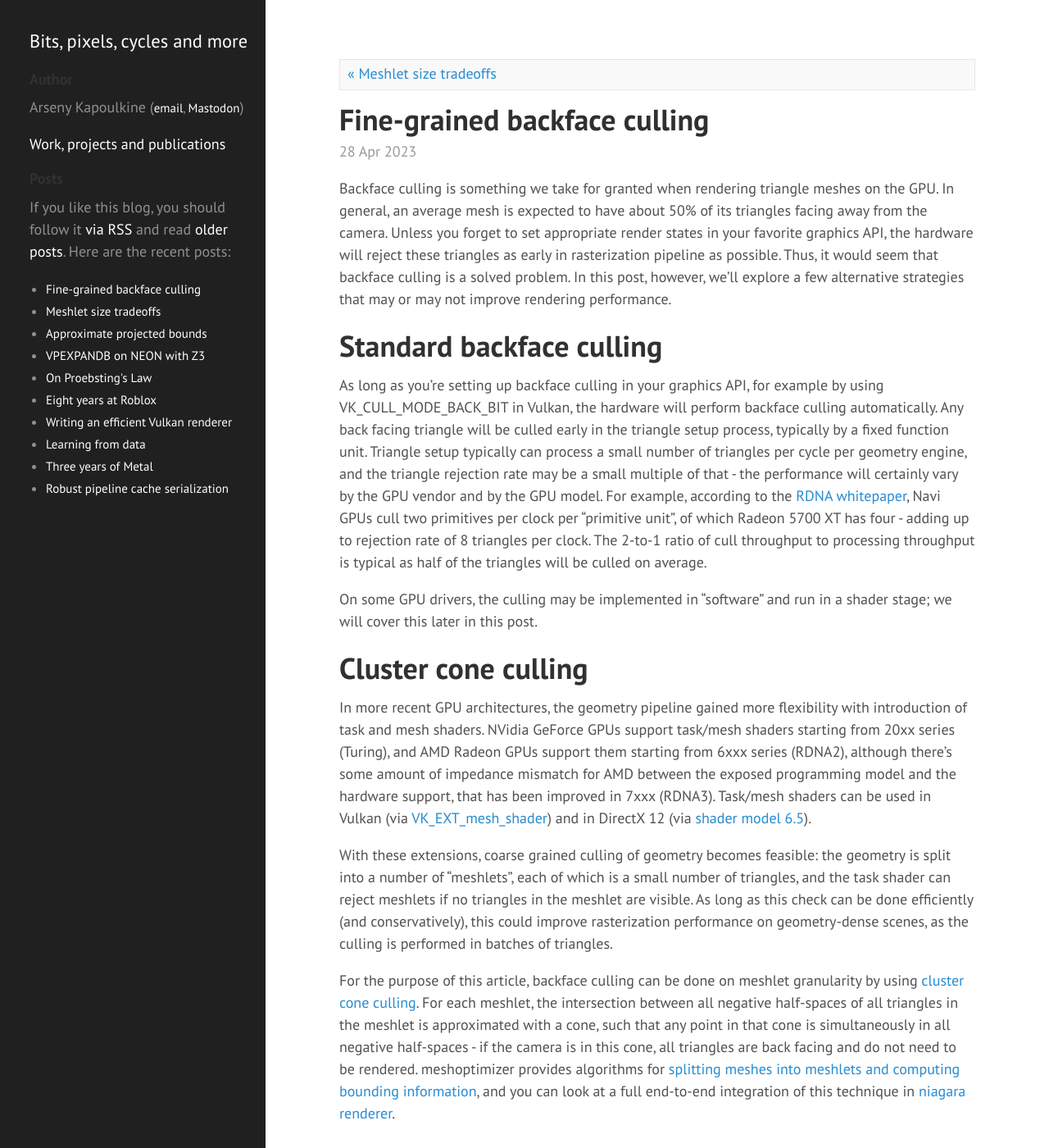
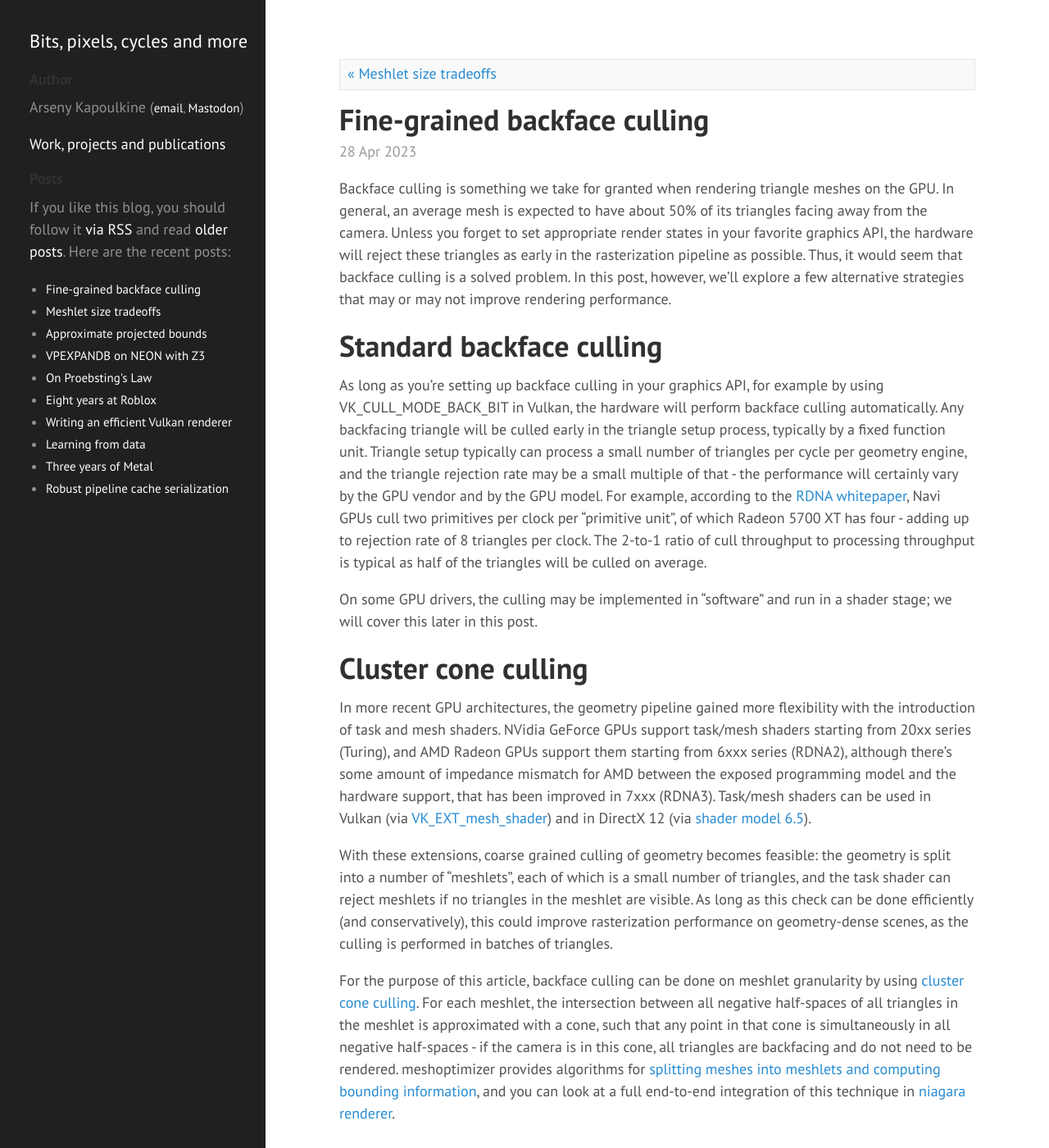
Before and after one commit to zeux/zeux.github.io, a Jekyll site: the page built from _posts/2023-04-28-triangle-backface-culling.md, in a window 1280 px wide and 1400 px high. Shown: the whole window at 82% size. Built offline with Jekyll 4.4.1, drawn with Linux system fonts in a browser that asks for light colours; some of the changed text lies outside the part shown.

Commit message:
Grammar fixes

````diff
--- a/_posts/2023-04-28-triangle-backface-culling.md
+++ b/_posts/2023-04-28-triangle-backface-culling.md
@@ -5,29 +5,29 @@ excerpt_separator: <!--more-->
 math: true
 ---
 
-Backface culling is something we take for granted when rendering triangle meshes on the GPU. In general, an average mesh is expected to have about 50% of its triangles facing away from the camera. Unless you forget to set appropriate render states in your favorite graphics API, the hardware will reject these triangles as early in rasterization pipeline as possible. Thus, it would seem that backface culling is a solved problem. In this post, however, we'll explore a few alternative strategies that may or may not improve rendering performance.
+Backface culling is something we take for granted when rendering triangle meshes on the GPU. In general, an average mesh is expected to have about 50% of its triangles facing away from the camera. Unless you forget to set appropriate render states in your favorite graphics API, the hardware will reject these triangles as early in the rasterization pipeline as possible. Thus, it would seem that backface culling is a solved problem. In this post, however, we'll explore a few alternative strategies that may or may not improve rendering performance.
 
 <!--more-->
 
 # Standard backface culling
 
-As long as you're setting up backface culling in your graphics API, for example by using VK_CULL_MODE_BACK_BIT in Vulkan, the hardware will perform backface culling automatically. Any back facing triangle will be culled early in the triangle setup process, typically by a fixed function unit. Triangle setup typically can process a small number of triangles per cycle per geometry engine, and the triangle rejection rate may be a small multiple of that - the performance will certainly vary by the GPU vendor and by the GPU model. For example, according to the [RDNA whitepaper](https://www.amd.com/system/files/documents/rdna-whitepaper.pdf), Navi GPUs cull two primitives per clock per "primitive unit", of which Radeon 5700 XT has four - adding up to rejection rate of 8 triangles per clock. The 2-to-1 ratio of cull throughput to processing throughput is typical as half of the triangles will be culled on average.
+As long as you're setting up backface culling in your graphics API, for example by using VK_CULL_MODE_BACK_BIT in Vulkan, the hardware will perform backface culling automatically. Any backfacing triangle will be culled early in the triangle setup process, typically by a fixed function unit. Triangle setup typically can process a small number of triangles per cycle per geometry engine, and the triangle rejection rate may be a small multiple of that - the performance will certainly vary by the GPU vendor and by the GPU model. For example, according to the [RDNA whitepaper](https://www.amd.com/system/files/documents/rdna-whitepaper.pdf), Navi GPUs cull two primitives per clock per "primitive unit", of which Radeon 5700 XT has four - adding up to rejection rate of 8 triangles per clock. The 2-to-1 ratio of cull throughput to processing throughput is typical as half of the triangles will be culled on average.
 
 On some GPU drivers, the culling may be implemented in "software" and run in a shader stage; we will cover this later in this post.
 
 # Cluster cone culling
 
-In more recent GPU architectures, the geometry pipeline gained more flexibility with introduction of task and mesh shaders. NVidia GeForce GPUs support task/mesh shaders starting from 20xx series (Turing), and AMD Radeon GPUs support them starting from 6xxx series (RDNA2), although there's some amount of impedance mismatch for AMD between the exposed programming model and the hardware support, that has been improved in 7xxx (RDNA3). Task/mesh shaders can be used in Vulkan (via [VK_EXT_mesh_shader](https://github.com/KhronosGroup/Vulkan-Docs/blob/main/proposals/VK_EXT_mesh_shader.adoc)) and in DirectX 12 (via [shader model 6.5](https://devblogs.microsoft.com/directx/coming-to-directx-12-mesh-shaders-and-amplification-shaders-reinventing-the-geometry-pipeline/)).
+In more recent GPU architectures, the geometry pipeline gained more flexibility with the introduction of task and mesh shaders. NVidia GeForce GPUs support task/mesh shaders starting from 20xx series (Turing), and AMD Radeon GPUs support them starting from 6xxx series (RDNA2), although there's some amount of impedance mismatch for AMD between the exposed programming model and the hardware support, that has been improved in 7xxx (RDNA3). Task/mesh shaders can be used in Vulkan (via [VK_EXT_mesh_shader](https://github.com/KhronosGroup/Vulkan-Docs/blob/main/proposals/VK_EXT_mesh_shader.adoc)) and in DirectX 12 (via [shader model 6.5](https://devblogs.microsoft.com/directx/coming-to-directx-12-mesh-shaders-and-amplification-shaders-reinventing-the-geometry-pipeline/)).
 
 With these extensions, coarse grained culling of geometry becomes feasible: the geometry is split into a number of "meshlets", each of which is a small number of triangles, and the task shader can reject meshlets if no triangles in the meshlet are visible. As long as this check can be done efficiently (and conservatively), this could improve rasterization performance on geometry-dense scenes, as the culling is performed in batches of triangles.
 
-For the purpose of this article, backface culling can be done on meshlet granularity by using [cluster cone culling](https://gpuopen.com/learn/geometryfx-1-2-cluster-culling/). For each meshlet, the intersection between all negative half-spaces of all triangles in the meshlet is approximated with a cone, such that any point in that cone is simultaneously in all negative half-spaces - if the camera is in this cone, all triangles are back facing and do not need to be rendered. meshoptimizer provides algorithms for [splitting meshes into meshlets and computing bounding information](https://github.com/zeux/meshoptimizer#mesh-shading), and you can look at a full end-to-end integration of this technique in [niagara renderer](https://github.com/zeux/niagara).
+For the purpose of this article, backface culling can be done on meshlet granularity by using [cluster cone culling](https://gpuopen.com/learn/geometryfx-1-2-cluster-culling/). For each meshlet, the intersection between all negative half-spaces of all triangles in the meshlet is approximated with a cone, such that any point in that cone is simultaneously in all negative half-spaces - if the camera is in this cone, all triangles are backfacing and do not need to be rendered. meshoptimizer provides algorithms for [splitting meshes into meshlets and computing bounding information](https://github.com/zeux/meshoptimizer#mesh-shading), and you can look at a full end-to-end integration of this technique in [niagara renderer](https://github.com/zeux/niagara).
 
 ![Cone culling](/images/backface_1.png)
 
-This test is cheap and coarse, which makes it a good candidate for task/mesh shaders. However, it's also very conservative: while on average we'd expect 50% of triangles to be backfacing, when using 124-triangle clusters and a single cone per cluster, the cone culling can typically reject only up to ~25% on dense and reasonably smooth meshes, and the rejection rate will be lower on meshes with larger triangles or more complex topology (for example, on Lumberyard Bistro interior scene the rejection rate is just 4%)[^1].
+This test is cheap and coarse, which makes it a good candidate for task/mesh shaders. However, it's also very conservative: while on average we'd expect 50% of triangles to be backfacing when using 124-triangle clusters and a single cone per cluster, cone culling can typically reject only up to ~25% on dense and reasonably smooth meshes, and the rejection rate will be lower on meshes with larger triangles or more complex topology (for example, on Lumberyard Bistro interior scene the rejection rate is just 4%)[^1].
 
-While the cone is an imperfect approximation, fundamentally on meshes with large triangles or sharp changes in local curvature coarse backface culling is bound to be much less effective, as triangles with different orientation will be mixed together in the same meshlet. This can be mitigated by grouping triangles into meshlets by orientation, but that introduces a lot of topological seams that hurt transformation and rasterization efficiency, and results in a poor tradeoff[^2].
+While the cone is an imperfect approximation, fundamentally on meshes with large triangles or sharp changes in local curvature coarse backface culling is bound to be much less effective, as triangles with different orientations will be mixed together in the same meshlet. This can be mitigated by grouping triangles into meshlets by orientation, but that introduces a lot of topological seams that hurt transformation and rasterization efficiency, and results in a poor tradeoff[^2].
 
 # Bruteforce backface culling
 
@@ -59,11 +59,11 @@ gl_MeshPrimitivesEXT[i].gl_CullPrimitiveEXT =
     determinant(mat3(vertexClip[a], vertexClip[b], vertexClip[c])) > 0;
 ```
 
-Either of the above formula results in rejecting backfacing triangles precisely, reaching ~50% culling efficiency. But, why repeat the work the hardware is doing anyway - wouldn't a fixed function unit be more efficient?
+Either of the above formulas results in rejecting backfacing triangles precisely, reaching ~50% culling efficiency. But, why repeat the work the hardware is doing anyway - wouldn't a fixed function unit be more efficient?
 
-As briefly noted before, on some hardware when using traditional rasterization pipeline, the driver may end up doing some amount of per-triangle culling in the synthesized shaders. Notably, on AMD GPUs radv driver - and likely other drivers - [does this for backface, frustum and small primitive culling](https://timur.hu/blog/2022/what-is-ngg), using some heuristics to decide whether this is worthwhile.
+As briefly noted before, on some hardware when using traditional rasterization pipeline, the driver may end up doing some amount of per-triangle culling in the synthesized shaders. Notably, on AMD GPUs radv driver - and likely other drivers - [does this for backface, frustum, and small primitive culling](https://timur.hu/blog/2022/what-is-ngg), using some heuristics to decide whether this is worthwhile.
 
-The intuition behind why this can be beneficial lies in the imbalance between fixed function geometry units and shader units. Going back to Radeon 5700 XT as an example, with its four primitive units it can cull 8 triangles per cycle. At the same time, that GPU has 40 compute units, with each unit dispatching up to 64 scalar multiply-adds per cycle, that adds up to ~2560 multiply-adds per cycle. A 3x3 matrix determinant (above) takes ~9 scalar multiply-adds, so theoretically we should be able to cull ~280 triangles per cycle using ALUs. Of course, this speed of light computation omits a lot of details, and some of the shader units may be busy executing other workloads (although for geometry-heavy passes like depth prepass or shadowmap pass the bottleneck is likely going to be in rasterization), but ultimately it's clear that in certain cases it's possible to dramatically outperform the fixed function culling hardware.
+The intuition behind why this can be beneficial lies in the imbalance between fixed function geometry units and shader units. Going back to Radeon 5700 XT as an example, with its four primitive units it can cull 8 triangles per cycle. At the same time, that GPU has 40 compute units, with each unit dispatching up to 64 scalar multiply-adds per cycle, which adds up to ~2560 multiply-adds per cycle. A 3x3 matrix determinant (above) takes ~9 scalar multiply-adds, so theoretically we should be able to cull ~280 triangles per cycle using ALUs. Of course, this speed of light computation omits a lot of details, and some of the shader units may be busy executing other workloads (although for geometry-heavy passes like depth prepass or shadowmap pass the bottleneck is likely going to be in rasterization), but ultimately it's clear that in certain cases it's possible to dramatically outperform the fixed function culling hardware.
 
 In fact, because AMD drivers tend to use shader culling when using traditional rasterization pipeline (at least, on desktop), using some form of fine-grained shader culling may be required to reach performance parity with mesh shading pipeline, as - at least as of this writing and on radv - mesh shaders do not get any form of shader culling by default.
 
@@ -93,11 +93,11 @@ To compute the region, we need to assign region index based on the camera positi
 
 This is not particularly cheap in abstract but, when done in task shader, the work is shared between all triangles in a cluster and as such has a fairly negligible cost.
 
-Computing the masks is fairly simple: we need to test each triangle against each region of space and see if the region is entirely within negative half-space of the triangle plane (in which case no point in the region can see the front side of the triangle), or not. This task is made slightly harder by the fact that the region is infinite, but it has a simple algebraic formulation. For example, for a 6-side frustum, the region corresponding to "+X" side is defined by four rays, where t is the point along the ray:
+Computing the masks is fairly simple: we need to test each triangle against each region of space and see if the region is entirely within the negative half-space of the triangle plane (in which case no point in the region can see the front side of the triangle), or not. This task is made slightly harder by the fact that the region is infinite, but it has a simple algebraic formulation. For example, for a 6-side frustum, the region corresponding to "+X" side is defined by four rays, where t is the point along the ray:
 
 $ P(t) = (t, \pm t, \pm t) $
 
-Since the camera position is unlikely to be inside the cluster, we can assume `t >= meshlet radius` (and check that this actually holds during runtime classification so that the tests are conservative). Then, we simply need to solve the negative half-space test for each ray, assuming triangle plane equation is $ Ax + By + Cz + D = 0 $:
+Since the camera position is unlikely to be inside the cluster, we can assume `t >= meshlet radius` (and check that this actually holds during runtime classification so that the tests are conservative). Then, we simply need to solve the negative half-space test for each ray, assuming the triangle plane equation is $ Ax + By + Cz + D = 0 $:
 
 $ \forall t \ge radius : At \pm Bt \pm Ct + D \le 0 $
 
@@ -105,9 +105,9 @@ $ \forall t \ge radius : At \pm Bt \pm Ct \le -D $
 
 $ A \pm B \pm C \le min(0, -D/radius) $
 
-If the above holds for each of four rays (there are four +/- combinations), the region is entirely in negative half-space of the triangle plane and we can set the corresponding bit in the mask to 0. This works because any point inside the region is a linear combination of up to four points on the rays that delimit it, and the result of plane equation can be interpolated linearly, resulting in a negative number (put another way, the region is a convex set with the boundary defined by four rays).
+If the above holds for each of four rays (there are four +/- combinations), the region is entirely in the negative half-space of the triangle plane and we can set the corresponding bit in the mask to 0. This works because any point inside the region is a linear combination of up to four points on the rays that delimit it, and the result of the plane equation can be interpolated linearly, resulting in a negative number (put another way, the region is a convex set with the boundary defined by four rays).
 
-If the above does not hold for any of the rays, the region is not entirely in negative half-space of the triangle plane and we must set the corresponding bit in the mask to 1. While this results in a conservative approximation of visibility, it's not entirely precise - we'll look at experimental results in a minute, but intuitively in a similar test done in 2D with the space split into four quadrants, most triangles would be classified as invisible only from one region out of 4, as the plane will intersect the other two and the fourth will be entirely in positive half-space:
+If the above does not hold for any of the rays, the region is not entirely in the negative half-space of the triangle plane and we must set the corresponding bit in the mask to 1. While this results in a conservative approximation of visibility, it's not entirely precise - we'll look at experimental results in a minute, but intuitively in a similar test done in 2D with the space split into four quadrants, most triangles would be classified as invisible only from one region out of 4, as the plane will intersect the other two and the fourth will be entirely in positive half-space:
 
 ![Precomputed masks](/images/backface_2.png)
 
@@ -140,7 +140,7 @@ gl_MeshPrimitivesEXT[i].gl_CullPrimitiveEXT =
 
 # Estimating culling efficiency
 
-For any given mesh, it's fairly straighforward to analyze the culling efficiency offline: assume the camera is in a given position, run the classification/culling code sketched above, count the total number of backface culled triangles. The results depend greatly on the mesh structure and the camera position; the table below summarizes culling rates for several meshes in a test set using each of the approximate culling techniques described above (keeping in mind that optimal target is 50%)
+For any given mesh, it's fairly straightforward to analyze the culling efficiency offline: assume the camera is in a given position, run the classification/culling code sketched above, and count the total number of backface culled triangles. The results depend greatly on the mesh structure and the camera position; the table below summarizes culling rates for several meshes in a test set using each of the approximate culling techniques described above (keeping in mind that the optimal target is 50%)
 
 |------------------|------------------|------------------|------------------|------------------|
 | Algorithm        | Kitten (niagara) | Happy Buddha     | Sponza | Lumberyard Interior        |
@@ -152,7 +152,7 @@ For any given mesh, it's fairly straighforward to analyze the culling efficiency
 | Multi-cone culling (4 cones) | 38.1% | 42.5% | 28.5% | 24.3% |
 |------------------|------------------|------------------|------------------|------------------|
 
-As we can see, cone culling is very sensitive to the cluster composition - even when using 4 cones per cluster, we see very different culling rates depending on how the meshes are constructed. In contrast, precomputed masks give much more consistent results, although they also suffer from dependency of triangle alignment vs region planes.
+As we can see, cone culling is very sensitive to the cluster composition - even when using 4 cones per cluster, we see very different culling rates depending on how the meshes are constructed. In contrast, precomputed masks give much more consistent results, although they also suffer from the dependency on triangle alignment vs region planes.
 
 Unfortunately, neither 2 cones nor 6 precomputed masks get us close to the 50% target, and even with 24 regions the precomputed masks only get as far as ~25% culling efficiency. 24 masks require 24 bits per triangle; 4 cones require 2 bits per triangle plus ~16 bytes of cone data per meshlet (~3 bits per triangle total, assuming 128 triangle meshlets).
 
@@ -191,7 +191,7 @@ As a result, combining cluster cone culling (to minimize the amount of work done
 
 In this post we've looked at a number of different techniques to cull backfacing triangles in mesh shaders. We've seen that cluster cone culling - which is the only method that can cull triangles on the cluster level - can result in suboptimal culling rates but is still valuable to reduce the mesh shader workload. When considering triangle-level culling methods, all of them seem to, in the end, lose to bruteforce culling or at best be on par with it.
 
-The code for fine-grained culling as well as cone culling integration is available in [niagara](https://github.com/zeux/niagara) and [meshoptimizer](https://github.com/zeux/meshoptimizer); mask-based culling is likely going to be added to meshoptimizer [in the future](https://github.com/zeux/meshoptimizer/pull/553) as well even though it looks like it's not going to be the best option for most use cases. Implementing K-means for cone cluster selection is left as an exercise to the reader ;)
+The code for fine-grained culling, as well as cone culling integration, is available in [niagara](https://github.com/zeux/niagara) and [meshoptimizer](https://github.com/zeux/meshoptimizer); mask-based culling is likely going to be added to meshoptimizer [in the future](https://github.com/zeux/meshoptimizer/pull/553) as well even though it looks like it's not going to be the best option for most use cases. Implementing K-means for cone cluster selection is left as an exercise to the reader ;)
 
 [^1]: There are other, more powerful, culling techniques that can make task-level culling of meshlets more effective, such as occlusion culling which is also implemented in [niagara](https://github.com/zeux/niagara), but are outside of the scope for today's post.
 [^2]: meshoptimizer's main algorithm for meshlet construction, meshopt_buildMeshlets, has a parameter `cone_weight` that helps control this tradeoff to a small extent, although the algorithm always prefers connectivity over orientation. All numbers in this post assume `cone_weight = 0.5`.
````
Also changed, not shown: other parts of _posts/2023-04-28-triangle-backface-culling.md (+2 -2 lines).
